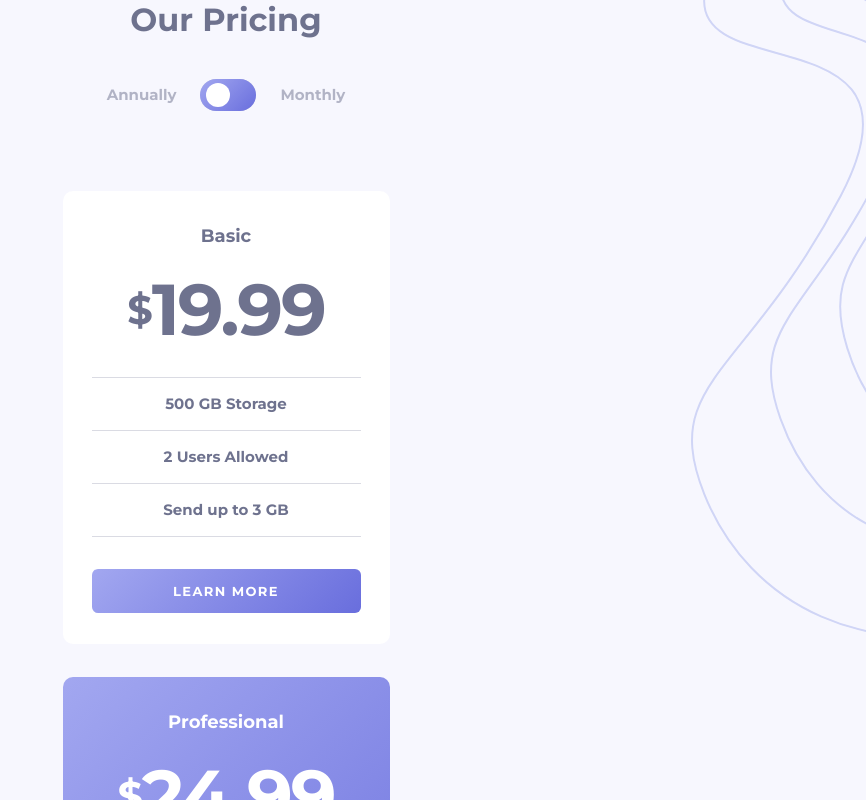
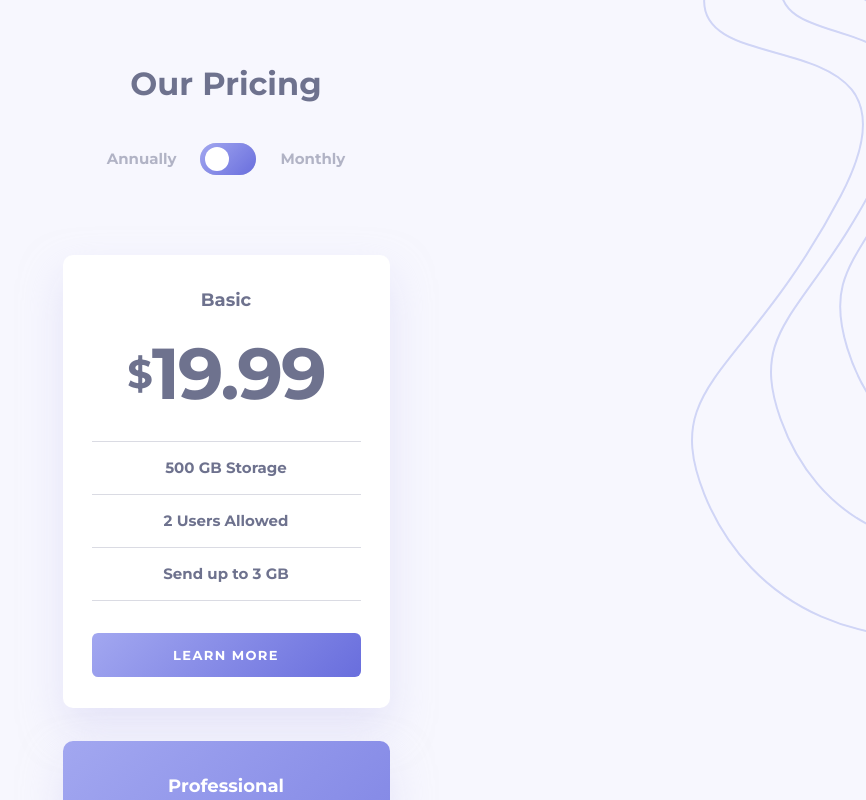
Before and after one commit to achiewe/pricing-component-with-toggle, a React (Vite) app: page / in a window 1280 px wide. Shown: the top 800 px of the page, without its empty margins (414-1280 px from the left). Built offline with nearby package versions, Linux system fonts and the light colour scheme.

Commit message:
update toggle on input

```diff
--- a/src/App.tsx
+++ b/src/App.tsx
@@ -3,12 +3,14 @@ import styled from "styled-components";
 import BgTop from "../src/images/bg-top.svg";
 import HeaderToggle from "./components/HeaderToggle";
 import PackageCards from "./components/PackageCards";
+import { useState } from "react";
 
 function App(): JSX.Element {
+  const [changeInput, setChangeInput] = useState<boolean>(true);
   return (
     <StyledMain>
       <GlobalStyles />
-      <HeaderToggle />
+      <HeaderToggle changeInput={changeInput} setChangeInput={setChangeInput} />
       <PackageCards />
     </StyledMain>
   );
@@ -16,7 +18,6 @@ function App(): JSX.Element {
 
 const StyledMain = styled.div`
   width: 100%;
-  height: 100vh;
   display: flex;
   flex-direction: column;
   justify-content: flex-start;
--- a/src/components/Card.tsx
+++ b/src/components/Card.tsx
@@ -51,6 +51,7 @@ const Card = styled.div<{ background: string }>`
   gap: 32px;
   background: ${(props) => props.background};
   border-radius: 10px;
+  box-shadow: 0px 20px 40px rgba(212, 210, 244, 0.5);
   .TopCard-div {
     display: flex;
     flex-direction: column;
--- a/src/components/HeaderToggle.tsx
+++ b/src/components/HeaderToggle.tsx
@@ -1,13 +1,26 @@
 import styled from "styled-components";
 
-const HeaderToggle = (): JSX.Element => {
+interface Props {
+  changeInput: boolean;
+  setChangeInput(changeInput: boolean): void;
+}
+
+const HeaderToggle = ({ changeInput, setChangeInput }: Props): JSX.Element => {
+  const handleChange = () => {
+    setChangeInput(!changeInput);
+  };
+  console.log(handleChange, "sheicvala");
   return (
     <MainHeder>
       <h1>Our Pricing</h1>
       <div>
         <h3>Annually</h3>
         <label>
-          <input type="checkbox" />
+          <input
+            type="checkbox"
+            checked={changeInput}
+            onChange={handleChange}
+          />
           <span className="slider"></span>
         </label>
         <h3>Monthly</h3>
@@ -24,6 +37,7 @@ const MainHeder = styled.header`
   align-items: center;
   gap: 40px;
   margin-bottom: 80px;
+  margin-top: 64px;
 
   h1 {
     font-size: 32px;
@@ -87,7 +101,7 @@ const MainHeder = styled.header`
     content: "";
     height: 24px;
     width: 24px;
-    left: 6px;
+    left: 25px;
     bottom: 4px;
     background-color: #ffffff;
     -webkit-transition: 0.4s;
@@ -96,9 +110,9 @@ const MainHeder = styled.header`
   }
 
   input:checked + .slider:before {
-    -webkit-transform: translateX(20px);
-    -ms-transform: translateX(20px);
-    transform: translateX(20px);
+    -webkit-transform: translateX(-20px);
+    -ms-transform: translateX(-20px);
+    transform: translateX(-20px);
     background-color: #ffffff;
   }
 `;
--- a/src/components/PackageCards.tsx
+++ b/src/components/PackageCards.tsx
@@ -40,6 +40,7 @@ const PackageMain = styled.div`
   justify-content: center;
   align-items: center;
   gap: 32.5px;
+  margin-bottom: 71px;
 `;
 
 export default PackageCards;
```
